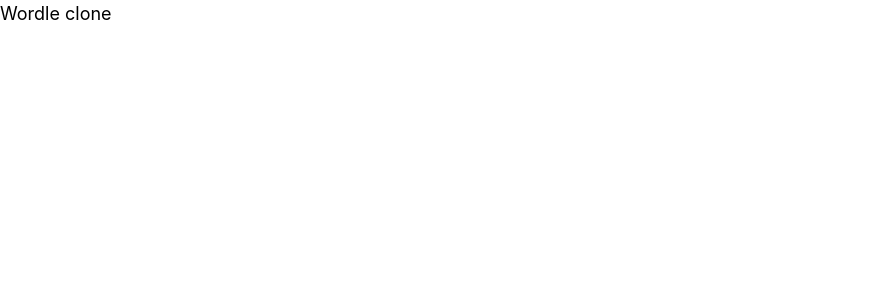
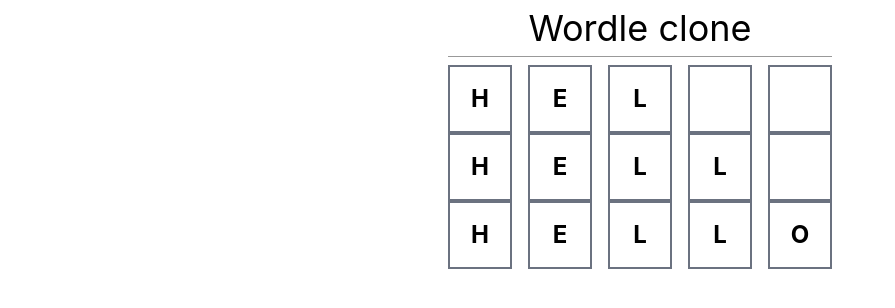
Before and after one commit to piyushpradhan/wordle-clone, a React (Vite) app: page / in a window 1280 px wide. Shown: the top 308 px of the page, without its empty margins (0-895 px from the left). Built offline with nearby package versions, Linux system fonts and the light colour scheme.

Commit message:
Create word row

```diff
--- a/src/App.tsx
+++ b/src/App.tsx
@@ -1,11 +1,18 @@
-import React, { useState } from "react";
+import React from "react";
+import WordRow from "./component/WordRow";
 
 function App() {
-  const [count, setCount] = useState(0);
+  return (
+    <div className="mx-auto w-96">
+      <header className="border-b border-black/40 pb-2 my-2">
+        <h1 className="text-4xl text-center">Wordle clone</h1>
+      </header>
 
-  return (
-    <div className="mx-auto">
-      <h1 className="text-lg">Wordle clone</h1>
+      <main>
+        <WordRow letters="hel" />
+        <WordRow letters="hell" />
+        <WordRow letters="hello" />
+      </main>
     </div>
   );
 }
--- /dev/null
+++ b/src/component/CharacterBox.tsx
@@ -0,0 +1,15 @@
+import React from "react";
+
+type CharacterBoxProps = {
+  value: string;
+};
+
+const CharacterBox = ({ value }: CharacterBoxProps) => {
+  return (
+    <span className="inline-block border-2 text-2xl border-gray-500 p-4 text-center uppercase font-bold">
+      {value}
+    </span>
+  );
+};
+
+export default CharacterBox;
--- /dev/null
+++ b/src/component/WordRow.tsx
@@ -0,0 +1,25 @@
+import React from "react";
+import CharacterBox from "./CharacterBox";
+
+const LETTER_LENGTH = 5;
+
+type WordRowProps = {
+  letters: string;
+};
+
+const WordRow = ({ letters = "" }: WordRowProps) => {
+  const lettersRemaining = LETTER_LENGTH - letters.length;
+  const lettersArray = letters
+    .split("")
+    .concat(Array(lettersRemaining).fill(""));
+
+  return (
+    <div className="grid grid-cols-5 gap-4">
+      {lettersArray.map((char) => (
+        <CharacterBox key={char} value={char} />
+      ))}
+    </div>
+  );
+};
+
+export default WordRow;
```
Also changed, not shown: 1 other file (tests, documents, lock files or other folders).
